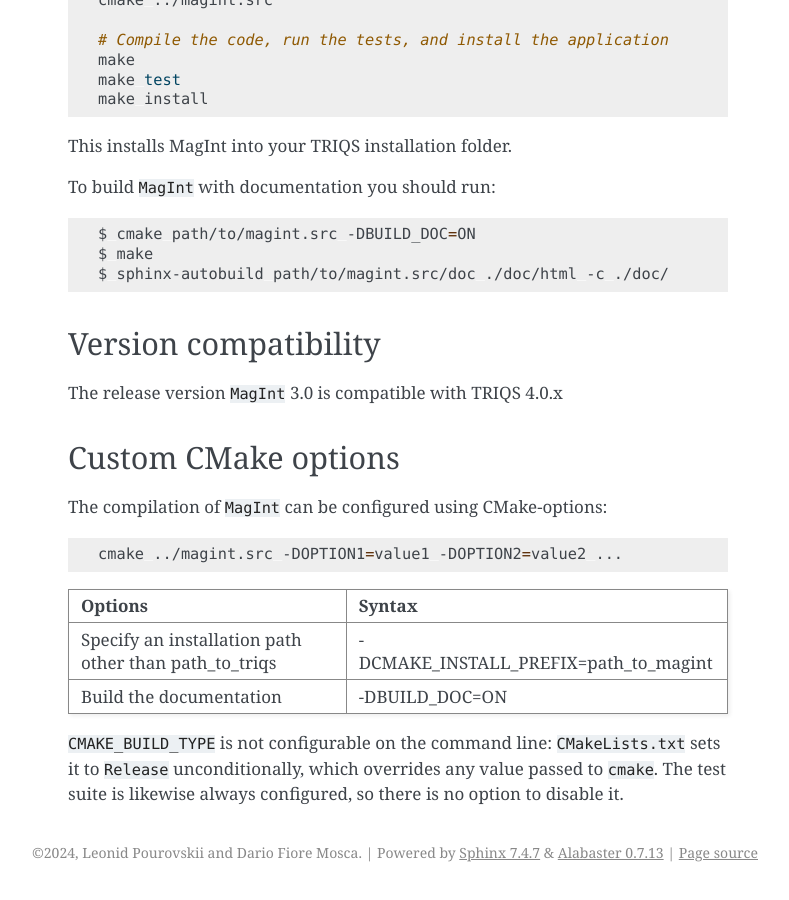
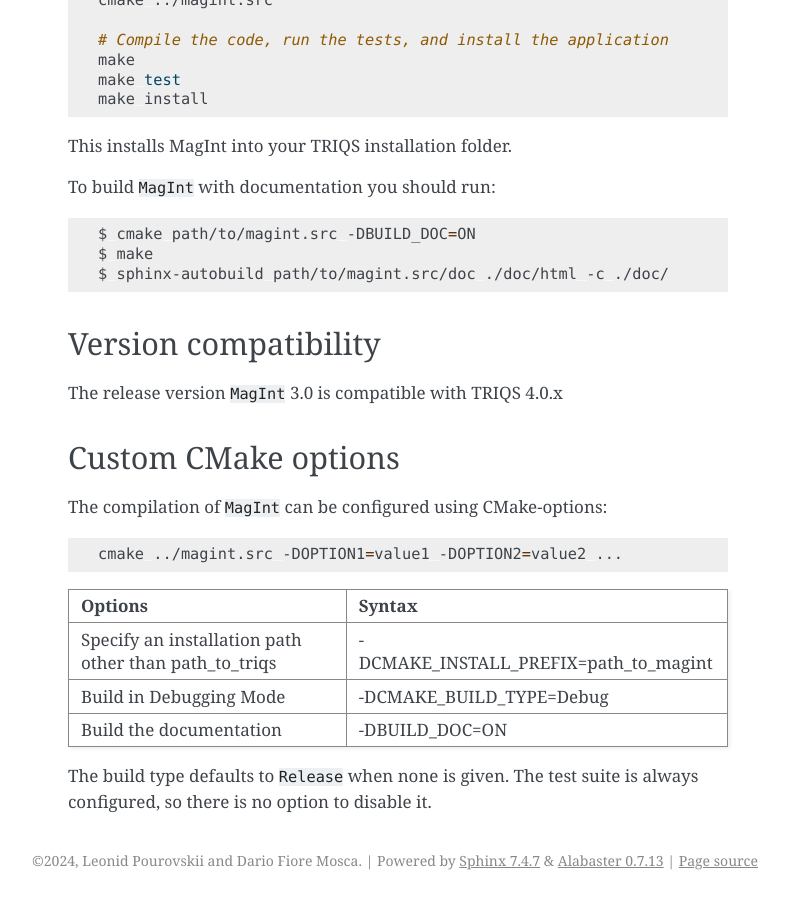
Before and after one commit to MagInteract/MagInt, a Sphinx documentation site: the page built from doc/source/installation.rst, in a window 1280 px wide and 900 px high, scrolled down 1009 px. Shown: the whole window, without its empty margins (352-1141 px from the left). Built offline with Sphinx 7.4.7, drawn with Linux system fonts in a browser that asks for light colours.

Commit message:
docs: document the Debug build now that it works
The previous commit noted that CMAKE_BUILD_TYPE could not be set because
CMakeLists.txt assigned it unconditionally. That is no longer true, so restore
the Debug row in the options table and state the Release default instead.

```diff
--- a/doc/source/installation.rst
+++ b/doc/source/installation.rst
@@ -80,10 +80,10 @@
 +=================================================================+===============================================+
 | Specify an installation path other than path_to_triqs           | -DCMAKE_INSTALL_PREFIX=path_to_magint         |
 +-----------------------------------------------------------------+-----------------------------------------------+
+| Build in Debugging Mode                                         | -DCMAKE_BUILD_TYPE=Debug                      |
++-----------------------------------------------------------------+-----------------------------------------------+
 | Build the documentation                                         | -DBUILD_DOC=ON                                |
 +-----------------------------------------------------------------+-----------------------------------------------+
 
-``CMAKE_BUILD_TYPE`` is not configurable on the command line: ``CMakeLists.txt``
-sets it to ``Release`` unconditionally, which overrides any value passed to
-``cmake``. The test suite is likewise always configured, so there is no option
-to disable it.
+The build type defaults to ``Release`` when none is given. The test suite is
+always configured, so there is no option to disable it.
```
